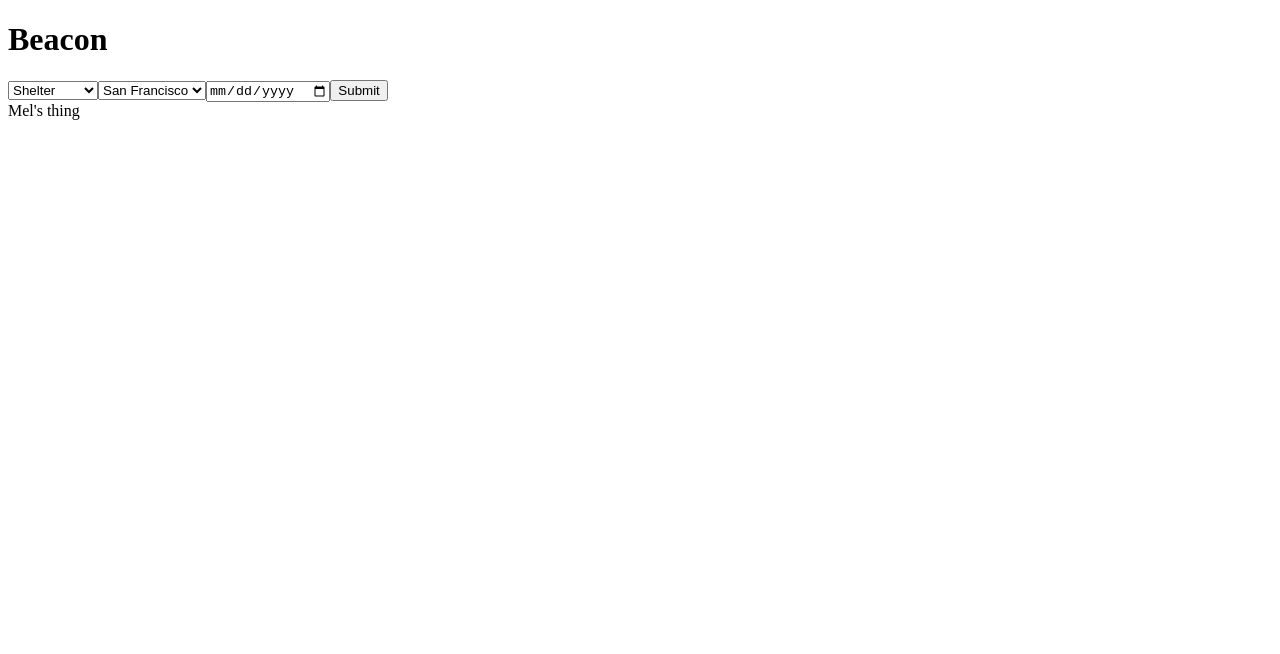
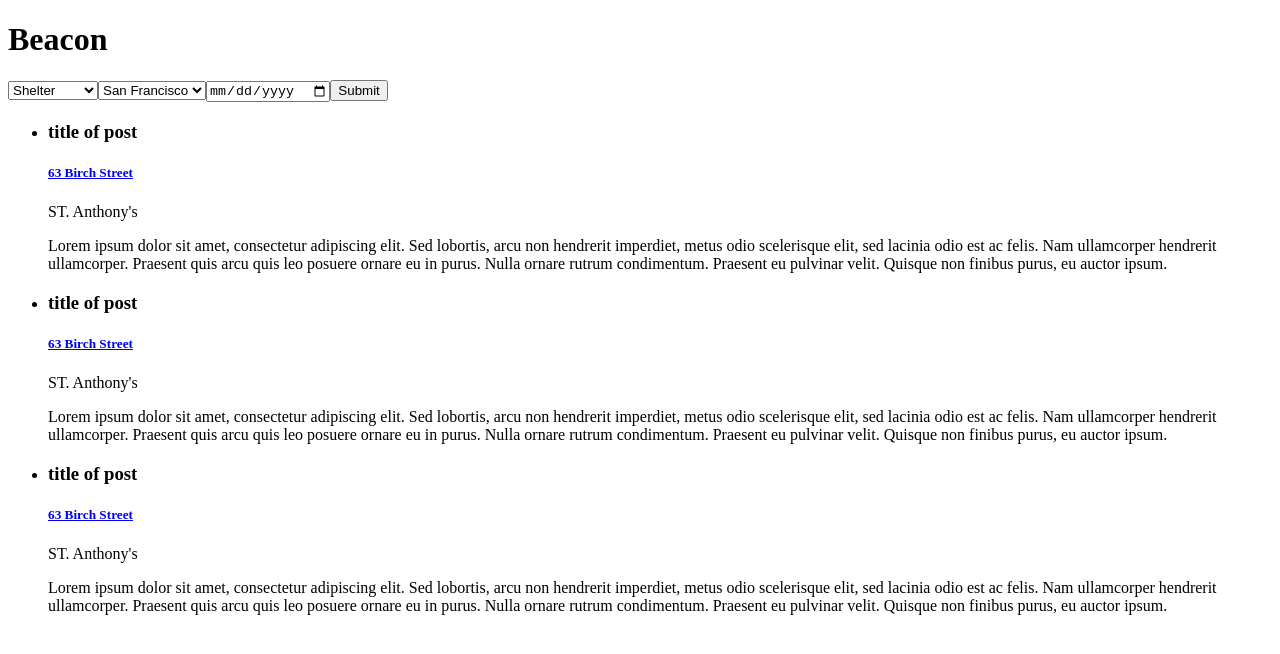
Before and after one commit to beaconsf/main-app, a React app: page / in a window 1280 px wide. Shown: the top 654 px of the page. Built offline with nearby package versions, Linux system fonts and the light colour scheme; no server answers; the HTML template or start-up script is replaced by a standard one.

Commit message:
"SidevarCard - style and component intergration" v Please enter the commit message for your changes. Lines starting

```diff
--- a/react-client/src/components/Sidebar.jsx
+++ b/react-client/src/components/Sidebar.jsx
@@ -1,11 +1,45 @@
-import React from 'react';
+import React, { Component } from 'react'
 import Filter from './Sidebar-Filter.jsx';
+import SidebarCard from './SidebarCard.jsx';
 
-const Sidebar = props => (
-  <div>
-    <Filter />
-    <div>Mel's thing</div>
-  </div>
-);
+class Sidebar extends Component {
+  constructor(props) {
+    super(props)
+    this.state = {
+      posts : [{
+        org: "name of org - shelter",
+        title: "title of post",
+        user : 'bob',
+        date : 1560118294761, //date.now() number
+        loc : [37.764850,-122.422761]
+    },{
+        org: "name of org - shelter",
+        title: "title of post",
+        user : 'bob',
+        date : 1560118294761, //date.now() number
+        loc : [37.764850,-122.422761]
+    },{
+        org: "name of org - shelter",
+        title: "title of post",
+        user : 'bob',
+        date : 1560118294761, //date.now() number
+        loc : [37.764850,-122.422761]
+    }]
+    }
+  }
+  render() {
+    let card = this.state.posts.map((post) => {
+      return (<SidebarCard post={post}/>)
+    })
+    return (
+      <div>
+        <Filter />
+        <div className="list-cards">
+          <ul>{card}</ul>
+        </div>
+      </div>
+    )
+  }
+}
 
 export default Sidebar;
--- /dev/null
+++ b/react-client/src/components/SidebarCard.jsx
@@ -0,0 +1,27 @@
+import React, { Component } from 'react'
+
+const SidebarCard = (props) => {
+        return (
+    <li className="result-item">
+        <a>
+            <h3>{props.post.title}</h3>
+            <div className="tem-detail">
+                <div className="description">
+                    <h5>
+                        <a href="https://goo.gl/maps/iYbLT7nEF1SaTg2p8" target="_blank"><i className="map-marker"></i>63 Birch Street</a>
+                    </h5>
+                    <div className="label-org">ST. Anthony's</div>
+                    <p>Lorem ipsum dolor sit amet, consectetur adipiscing elit. Sed lobortis, arcu non hendrerit imperdiet,
+                     metus odio scelerisque elit, sed lacinia odio est ac felis. Nam ullamcorper hendrerit ullamcorper. Praesent quis arcu quis
+                     leo posuere ornare eu in purus. Nulla ornare rutrum condimentum. Praesent eu pulvinar velit. Quisque non finibus purus, eu
+                     auctor ipsum.</p>
+                </div>
+            </div>
+        </a>
+
+    </li>
+
+        )
+
+}
+export default SidebarCard;
```
Also changed, not shown: 1 other file (tests, documents, lock files or other folders).
